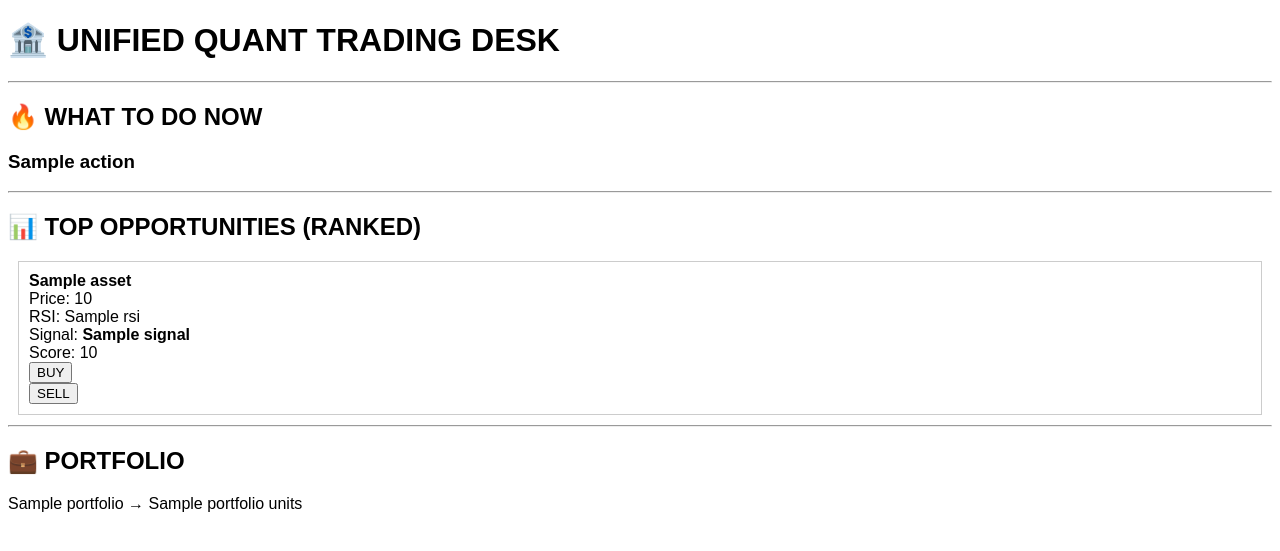
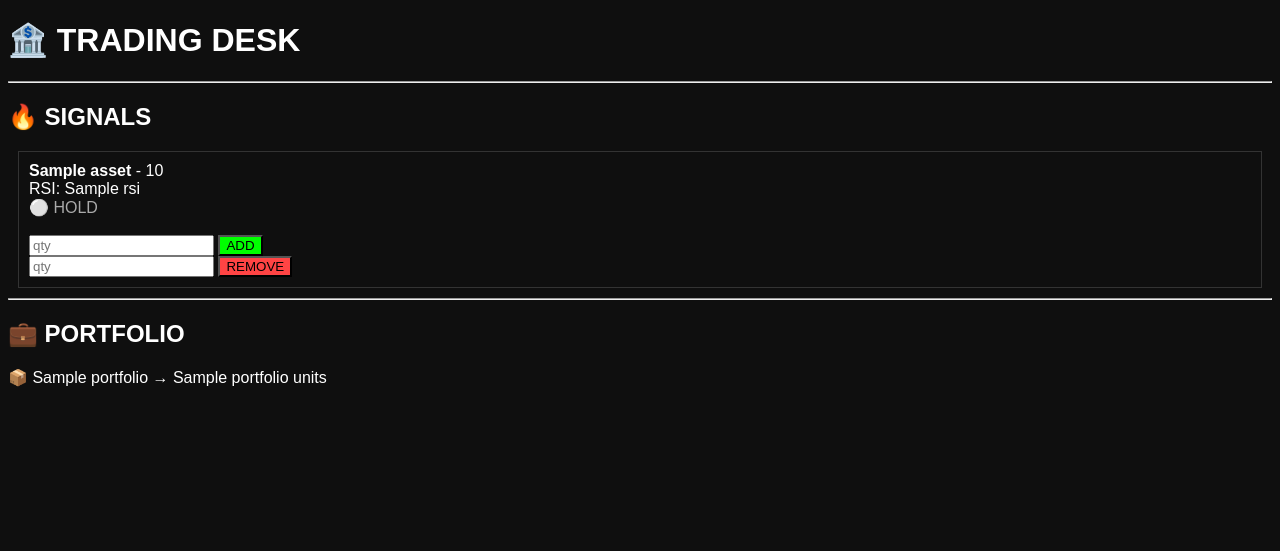
Before and after one commit to Emi202673/investtool-pro, a Flask app: template templates/dashboard.html in a window 1280 px wide. Shown: the top 551 px of the page. Run offline with Flask 3, Linux system fonts and the light colour scheme; the template is opened without the code that fills it: most values are stand-ins (such as "Sample title", 1, 10 or a date in 2020).

Commit message:
Update dashboard.html

```diff
--- a/templates/dashboard.html
+++ b/templates/dashboard.html
@@ -1,44 +1,48 @@
 <!DOCTYPE html>
 <html>
 <head>
-    <title>Unified Trading Desk</title>
+    <title>Trading Desk UI</title>
 </head>
-<body style="font-family:Arial">
 
-<h1>🏦 UNIFIED QUANT TRADING DESK</h1>
+<body style="font-family:Arial; background:#0f0f0f; color:white">
+
+<h1>🏦 TRADING DESK</h1>
 
 <hr>
 
-<h2>🔥 WHAT TO DO NOW</h2>
+<h2>🔥 SIGNALS</h2>
 
-{% for a in actions %}
-<h3>{{ a }}</h3>
-{% endfor %}
+{% for s in signals %}
 
-<hr>
+<div style="padding:10px; margin:10px; border:1px solid #333">
 
-<h2>📊 TOP OPPORTUNITIES (RANKED)</h2>
+<b>{{ s.asset }}</b> - {{ s.price }}<br>
+RSI: {{ s.rsi }}<br>
 
-{% for r in ranked %}
-<div style="border:1px solid #ccc; padding:10px; margin:10px">
+{% if s.signal == "BUY" %}
+    <span style="color:#00ff00; font-weight:bold">🟢 BUY</span>
+{% elif s.signal == "SELL" %}
+    <span style="color:#ff0000; font-weight:bold">🔴 SELL</span>
+{% else %}
+    <span style="color:#aaaaaa">⚪ HOLD</span>
+{% endif %}
 
-<b>{{ r.asset }}</b><br>
-Price: {{ r.price }}<br>
-RSI: {{ r.rsi }}<br>
-Signal: <b>{{ r.signal }}</b><br>
-Score: {{ r.score }}<br>
+<br><br>
 
-<form method="POST" action="/buy">
-    <input type="hidden" name="asset" value="{{ r.asset }}">
-    <button>BUY</button>
+<form method="POST" action="/add">
+    <input type="hidden" name="asset" value="{{ s.asset }}">
+    <input type="number" name="qty" placeholder="qty" step="0.1">
+    <button style="background:#00ff00">ADD</button>
 </form>
 
-<form method="POST" action="/sell">
-    <input type="hidden" name="asset" value="{{ r.asset }}">
-    <button>SELL</button>
+<form method="POST" action="/remove">
+    <input type="hidden" name="asset" value="{{ s.asset }}">
+    <input type="number" name="qty" placeholder="qty" step="0.1">
+    <button style="background:#ff4444">REMOVE</button>
 </form>
 
 </div>
+
 {% endfor %}
 
 <hr>
@@ -46,7 +50,7 @@ Score: {{ r.score }}<br>
 <h2>💼 PORTFOLIO</h2>
 
 {% for k, v in portfolio.items() %}
-<p>{{ k }} → {{ v }} units</p>
+<p>📦 {{ k }} → {{ v }} units</p>
 {% endfor %}
 
 </body>
```
